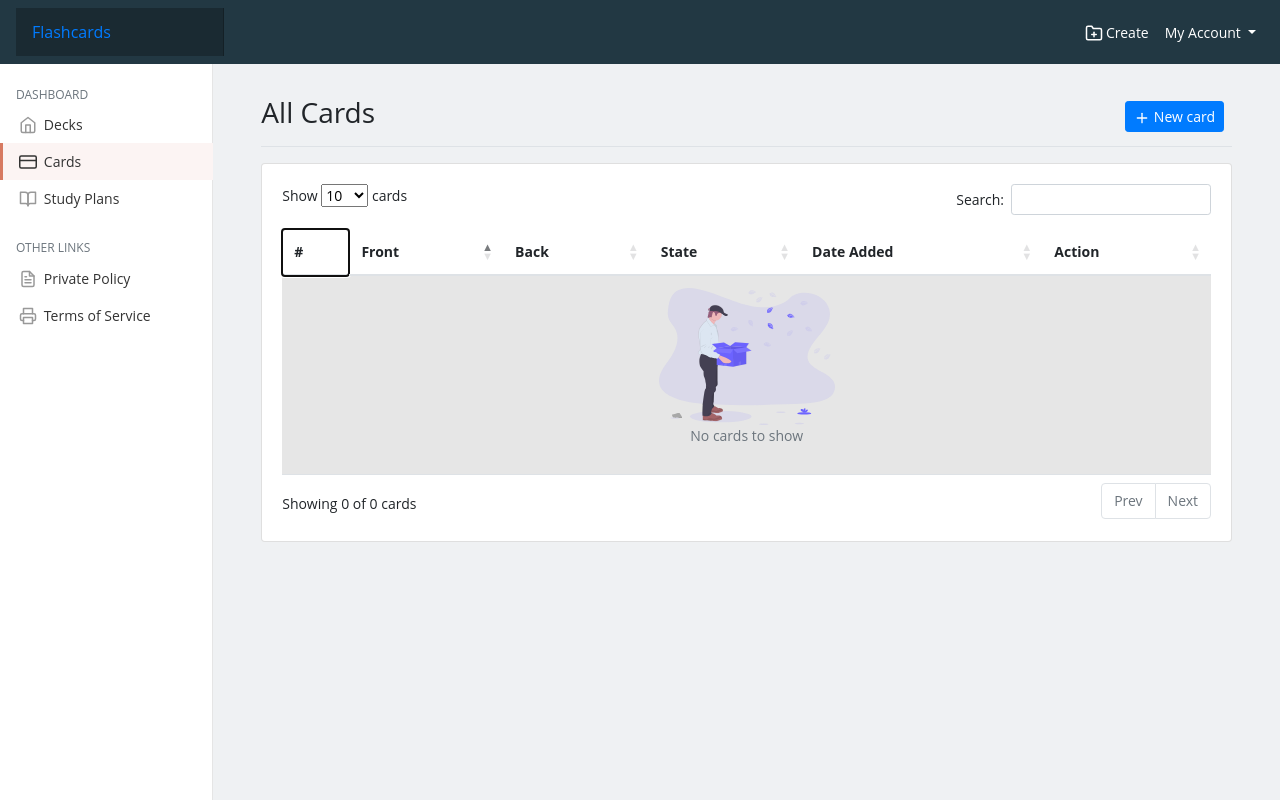
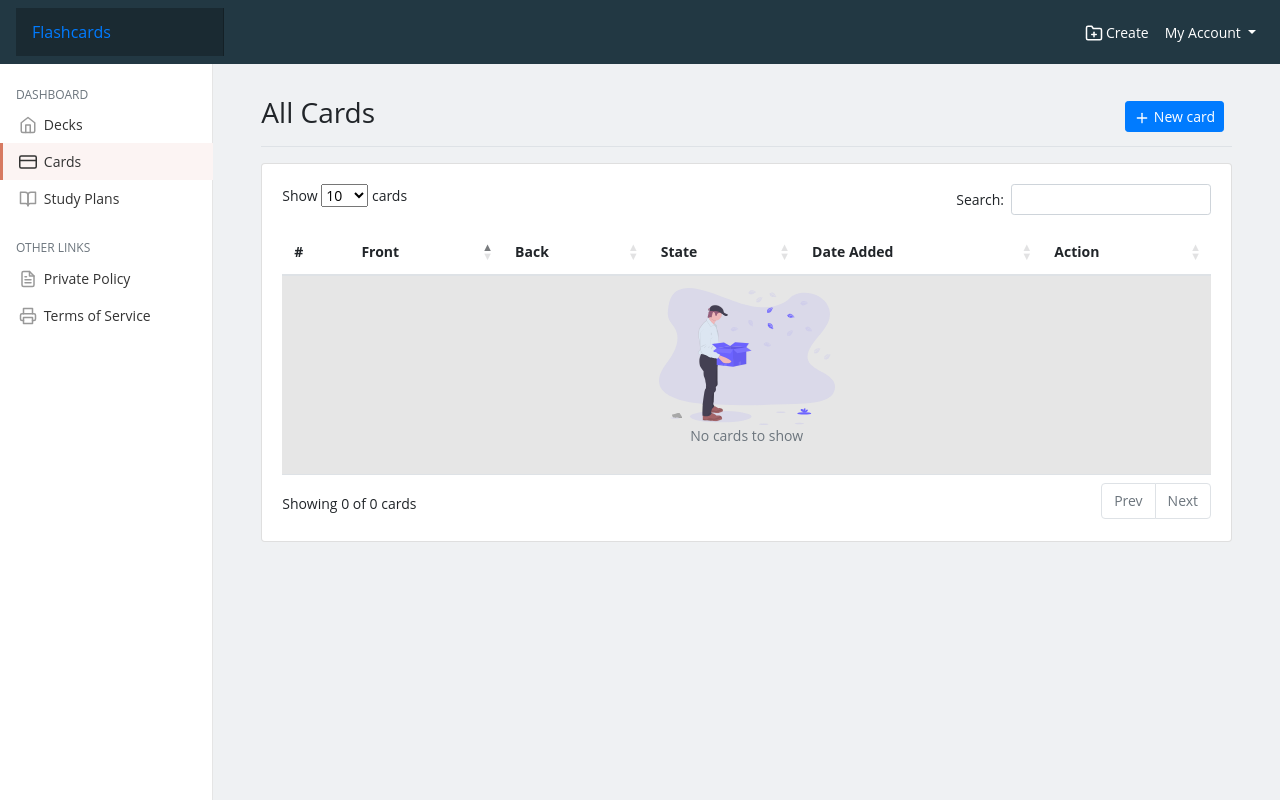
Before and after one commit to Victornguli/flashlearn, a Flask app: page /cards in a window 1280 px wide, with the restyled element focused. Run offline with Flask 2, Linux system fonts and the light colour scheme; the visitor is signed in with stand-in values (Sample User, id 1); data comes from the database, SQL or seed files in the repository; data that the repository does not hold is empty; some libraries are stand-ins or nearby versions.

Commit message:
remove td outline on focus

```diff
--- a/flashlearn/static/css/main.css
+++ b/flashlearn/static/css/main.css
@@ -173,6 +173,11 @@ body {
     border-top: none;
 }
 
+.custom-dt th:focus,
+.custom-dt td:focus {
+    outline: none;
+}
+
 div.dataTables_wrapper div.dataTables_info {
     padding-top: 0.85em;
     white-space: pre-wrap;
```
